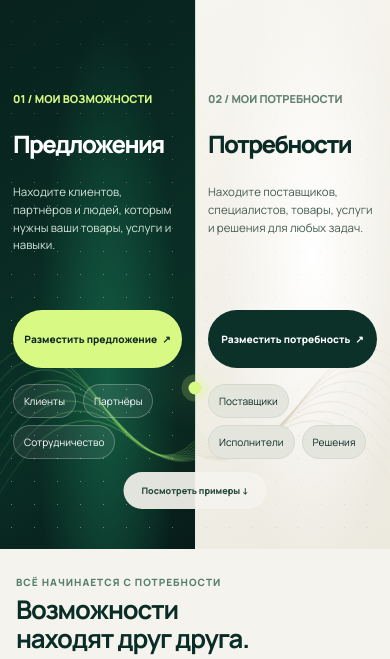
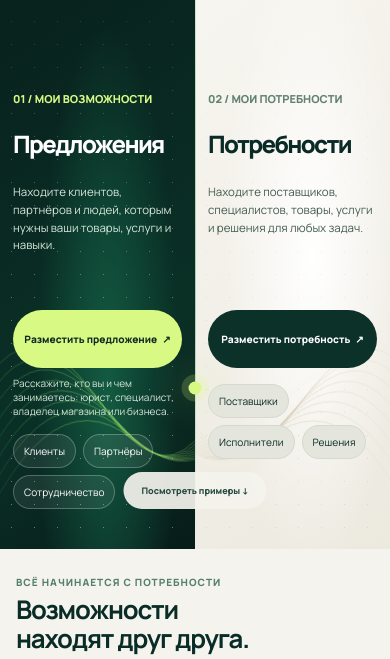
Before and after one commit to emilabdurahmang-collab/faydly-platform, a website: page index.html in a window 390 px wide. Shown: the part 151-810 px from the top of the page. Drawn offline with Linux system fonts and the light colour scheme.

Commit message:
Add self-description guidance beneath Offers button

```diff
--- a/index.html
+++ b/index.html
@@ -147,9 +147,10 @@
  .footer b{font-size:21px}
  .footer span{display:block;margin-top:9px;font-size:11px;line-height:1.45}
 }
+.offer-hint{font-size:12px;line-height:1.55;color:#d4e5d9;max-width:355px;margin-top:12px}@media(max-width:700px){.offer-hint{font-size:10px;line-height:1.4;margin-top:8px;max-width:100%;overflow-wrap:anywhere}}
 </style></head><body>
 <section class="hero" id="top"><header class="header"><a class="logo" href="#top">FAYDLY<span>.</span></a><nav class="nav"><a href="#opportunities">Возможности</a><a href="#how">Как это работает</a><a href="#about">О платформе</a></nav><div class="header-actions"><button class="btn login" onclick="openModal('login')">Войти</button><button class="btn dark" onclick="openModal('register')">Регистрация ↗</button></div></header>
-<div class="half left"><svg class="wave" viewBox="0 0 800 600" preserveAspectRatio="none" aria-hidden="true"><defs><linearGradient id="g1"><stop stop-color="#5dfab0" stop-opacity="0"/><stop offset=".55" stop-color="#b4ff65" stop-opacity=".95"/><stop offset="1" stop-color="#70ddab" stop-opacity="0"/></linearGradient></defs><g stroke="url(#g1)"><path d="M-80 470 Q170 30 390 330 T880 90"/><path d="M-80 490 Q180 60 400 340 T880 110"/><path d="M-80 510 Q190 90 410 350 T880 130"/><path d="M-80 530 Q200 120 420 360 T880 150"/><path d="M-80 550 Q210 150 430 370 T880 170"/><path d="M-80 570 Q220 180 440 380 T880 190"/><path d="M-80 590 Q230 210 450 390 T880 210"/><path d="M-80 610 Q240 240 460 400 T880 230"/></g></svg><div class="half-content"><div class="eyebrow">01 / МОИ ВОЗМОЖНОСТИ</div><h1>Предложения</h1><p>Находите клиентов, партнёров и людей, которым нужны ваши товары, услуги и навыки.</p><button class="btn lime" onclick="openModal('offer')">Разместить предложение <span>↗</span></button><div class="chips"><span class="chip">Клиенты</span><span class="chip">Партнёры</span><span class="chip">Сотрудничество</span></div></div></div>
+<div class="half left"><svg class="wave" viewBox="0 0 800 600" preserveAspectRatio="none" aria-hidden="true"><defs><linearGradient id="g1"><stop stop-color="#5dfab0" stop-opacity="0"/><stop offset=".55" stop-color="#b4ff65" stop-opacity=".95"/><stop offset="1" stop-color="#70ddab" stop-opacity="0"/></linearGradient></defs><g stroke="url(#g1)"><path d="M-80 470 Q170 30 390 330 T880 90"/><path d="M-80 490 Q180 60 400 340 T880 110"/><path d="M-80 510 Q190 90 410 350 T880 130"/><path d="M-80 530 Q200 120 420 360 T880 150"/><path d="M-80 550 Q210 150 430 370 T880 170"/><path d="M-80 570 Q220 180 440 380 T880 190"/><path d="M-80 590 Q230 210 450 390 T880 210"/><path d="M-80 610 Q240 240 460 400 T880 230"/></g></svg><div class="half-content"><div class="eyebrow">01 / МОИ ВОЗМОЖНОСТИ</div><h1>Предложения</h1><p>Находите клиентов, партнёров и людей, которым нужны ваши товары, услуги и навыки.</p><button class="btn lime" onclick="openModal('offer')">Разместить предложение <span>↗</span></button><div class="offer-hint">Расскажите, кто вы и чем занимаетесь: юрист, специалист, владелец магазина или бизнеса.</div><div class="chips"><span class="chip">Клиенты</span><span class="chip">Партнёры</span><span class="chip">Сотрудничество</span></div></div></div>
 <div class="half right"><svg class="wave" viewBox="0 0 800 600" preserveAspectRatio="none" aria-hidden="true"><defs><linearGradient id="g2"><stop stop-color="#e0c7a2" stop-opacity="0"/><stop offset=".55" stop-color="#ad9b78" stop-opacity=".9"/><stop offset="1" stop-color="#d2c4a7" stop-opacity="0"/></linearGradient></defs><g stroke="url(#g2)"><path d="M-80 470 Q170 30 390 330 T880 90"/><path d="M-80 490 Q180 60 400 340 T880 110"/><path d="M-80 510 Q190 90 410 350 T880 130"/><path d="M-80 530 Q200 120 420 360 T880 150"/><path d="M-80 550 Q210 150 430 370 T880 170"/><path d="M-80 570 Q220 180 440 380 T880 190"/><path d="M-80 590 Q230 210 450 390 T880 210"/><path d="M-80 610 Q240 240 460 400 T880 230"/></g></svg><div class="half-content"><div class="eyebrow">02 / МОИ ПОТРЕБНОСТИ</div><h1>Потребности</h1><p>Находите поставщиков, специалистов, товары, услуги и решения для любых задач.</p><button class="btn dark" onclick="openModal('need')">Разместить потребность <span>↗</span></button><div class="chips"><span class="chip">Поставщики</span><span class="chip">Исполнители</span><span class="chip">Решения</span></div></div></div><div class="divider-vertical"></div><div class="brand-center"><strong>FAY<span style="color:#d8fa85">D</span><em>LY</em></strong></div><div class="center-node"></div><a class="bottom-prompt" href="#opportunities">Посмотреть примеры ↓</a></section>
 <section class="section" id="opportunities"><div class="kicker">Всё начинается с потребности</div><div class="section-head"><h2>Возможности<br>находят друг друга.</h2><p class="sub">Посмотрите, как могут выглядеть реальные запросы и предложения. Сейчас это демонстрационные примеры, а не объявления пользователей.</p></div><input class="search" id="search" placeholder="Поиск по примерам: ремонт, доставка, дизайн..." aria-label="Поиск по примерам"><div class="filterbar" id="filters"><button class="filter active" data-type="all">Все</button><button class="filter" data-type="need">Ищут</button><button class="filter" data-type="offer">Предлагают</button></div><div class="cards" id="cards"></div></section>
 <section class="steps" id="how"><div class="steps-inner"><div class="kicker" style="color:#d8fa85">Просто и понятно</div><h2>Один профиль.<br>Два направления поиска.</h2><div class="stepgrid"><div class="step"><b>01</b><h3>Расскажите о себе</h3><p>Укажите, что предлагаете и что ищете. Можно добавить сразу несколько потребностей и предложений.</p></div><div class="step"><b>02</b><h3>Получите совпадения</h3><p>FAYDLY будет сопоставлять ваши запросы с возможностями других участников в обе стороны.</p></div><div class="step"><b>03</b><h3>Создавайте связи</h3><p>Общайтесь с подходящими людьми и находите новые возможности через цепочки потребностей.</p></div></div></div></section>
```
